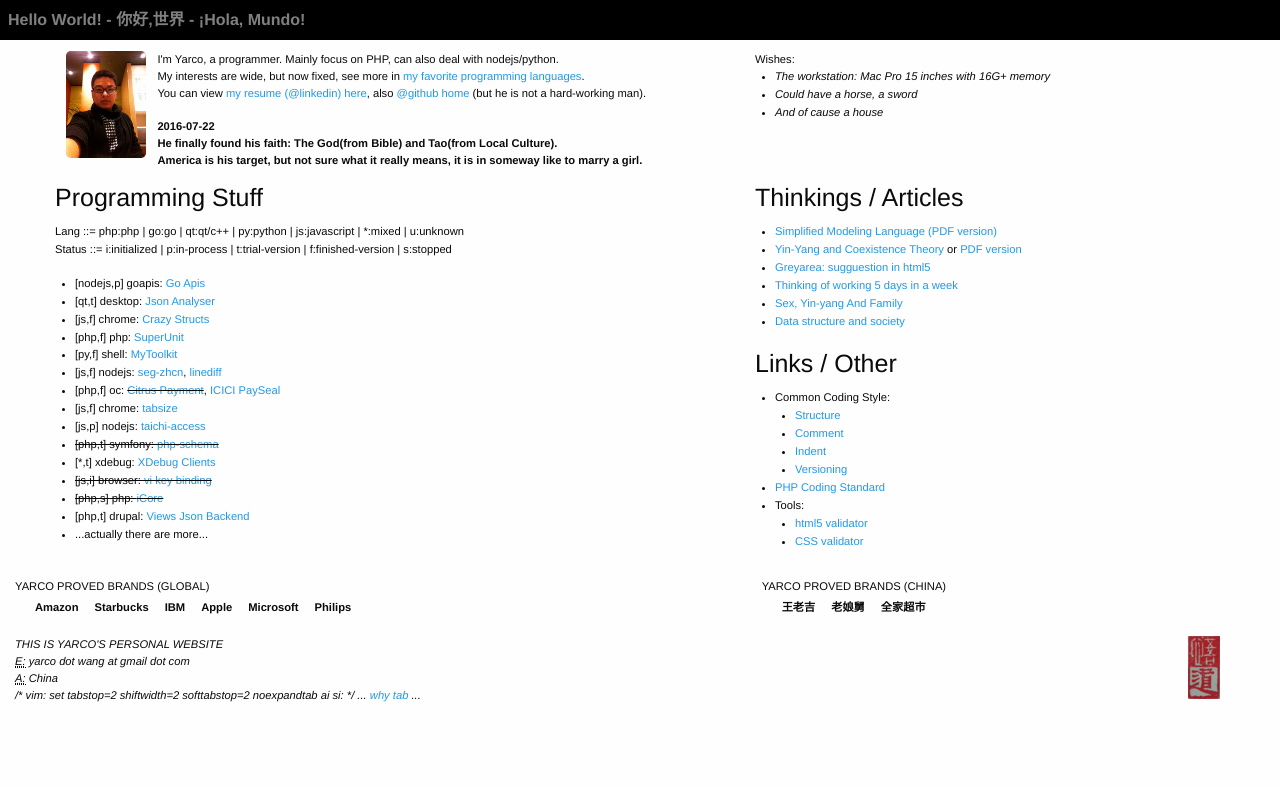
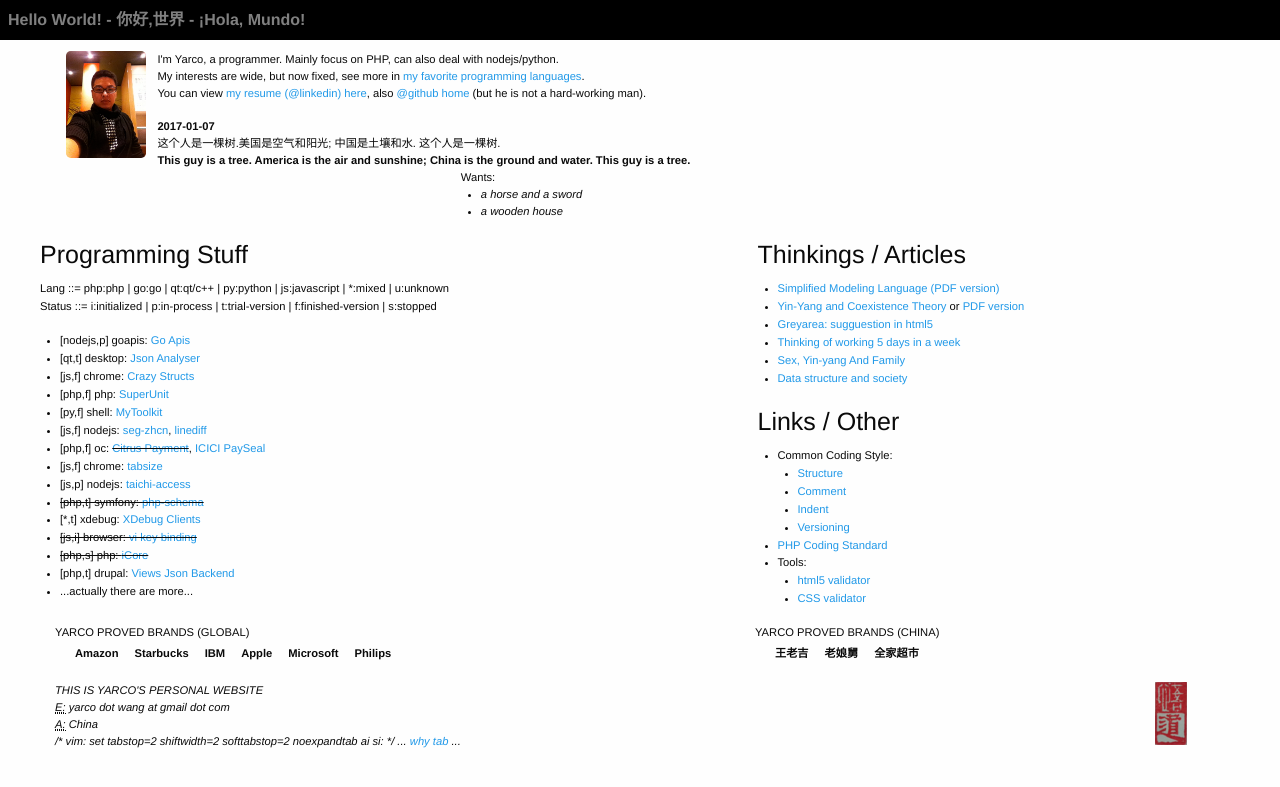
Before and after one commit to yarcowang/yarcowang.github.io, a Jekyll site: the page built from index.html, in a window 1280 px wide. Shown: the top 787 px of the page. Built offline with Jekyll 4.4.1, drawn with Linux system fonts in a browser that asks for light colours.

Commit message:
... I am myself ...

```diff
--- a/index.html
+++ b/index.html
@@ -8,14 +8,13 @@ layout: page
 				My interests are wide, but now fixed, see more in <a href="langs.html">my favorite programming languages</a>.<br />
 				You can view <a href="http://www.linkedin.com/in/resume-of-yarco">my resume (@linkedin) here</a>, also <a href="https://github.com/yarcowang">@github home</a> (but he is not a hard-working man).<br />
 				<br />
-				<b>2016-07-22<br />He finally found his faith: The God(from Bible) and Tao(from Local Culture).<br />America is his target, but not sure what it really means, it is in someway like to marry a girl.</b>
-			</div>
+				<b>2017-01-07</b><br />这个人是一棵树.美国是空气和阳光; 中国是土壤和水. 这个人是一棵树.<br />
+				<b>This guy is a tree. America is the air and sunshine; China is the ground and water. This guy is a tree.</b>
 			<div class="large-5 columns">
-				Wishes:
+				Wants:
 				<ul>
-					<li><i>The workstation: Mac Pro 15 inches with 16G+ memory</i></li>
-					<li><i>Could have a horse, a sword</i></li>
-					<li><i>And of cause a house</i></li>
+					<li><i>a horse and a sword</i></li>
+					<li><i>a wooden house</i></li>
 				</ul>
 			</div>
 		</div>
```
